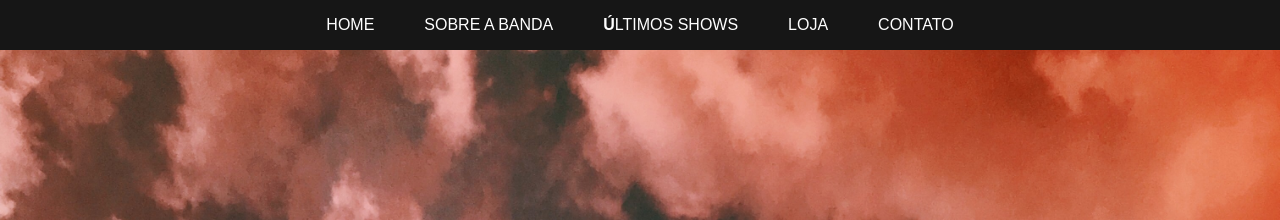
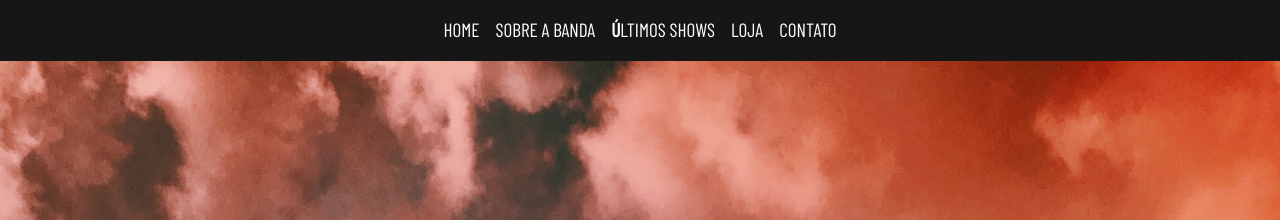
Before and after one commit to aline-guttner/sintoniza, a website: page index.html in a window 1280 px wide. Shown: the top 220 px of the page. Drawn offline with nearby package versions, Linux system fonts and the light colour scheme; a web font is replaced by a local one.

Commit message:
commit -m "corrigindo navbar"

```diff
--- a/index.html
+++ b/index.html
@@ -17,7 +17,35 @@
 <div style="overflow-x: hidden;">
 
     <body>
-        <nav>
+        <nav class="navbar  navbar-expand-md navbar-dark bg-dark myNavbar">
+            <div class="container-fluid">
+                <button class="navbar-toggler" type="button" data-bs-toggle="collapse" data-bs-target="#navbarNav"
+                    aria-controls="navbarNav" aria-expanded="false" aria-label="Toggle navigation">
+                    <span class="navbar-toggler-icon"></span>
+                </button>
+                <div class="collapse navbar-collapse" id="navbarNav">
+                    <ul class="navbar-nav">
+                        <li class="nav-item">
+                            <a class="nav-link" href="#sintoniza">HOME</a>
+                        </li>
+                        <li class="nav-item">
+                            <a class="nav-link" href="#sobre-container">SOBRE A BANDA</a>
+                        </li>
+                        <li class="nav-item">
+                            <a class="nav-link" href="#shows-container"><strong>Ú</strong>LTIMOS SHOWS</a>
+                        </li>
+                        <li class="nav-item">
+                            <a class="nav-link" href="#loja-container">LOJA</a>
+                        </li>
+                        <li class="nav-item">
+                            <a class="nav-link" href="#contato-container">CONTATO</a>
+                        </li>
+                    </ul>
+                </div>
+            </div>
+        </nav>
+        <!-- <a class="nav-link disabled">Disabled</a> -->
+        <!-- <nav>
             <span>
                 <a href="#sintoniza">HOME</a>
                 <a href="#sobre-container">SOBRE A BANDA</a>
@@ -25,7 +53,7 @@
                 <a href="#loja-container">LOJA</a>
                 <a href="#contato-container">CONTATO</a>
             </span>
-        </nav>
+        </nav> -->
         <main>
             <section id="sintoniza">
                 <div class="sintoniza-content">
--- a/style.scss
+++ b/style.scss
@@ -33,35 +33,29 @@ a{
 
 
 
-nav{
-    top: 0;
-    display: flex;
-    justify-content: center;
-    align-items: center;
-    height: 50px;
-    position: fixed;
-    z-index: 1;
-    background-color: $cor1;
-    font-family: $fonte1;
-    width: 100%;
-
-    span{
+.myNavbar{
+    background-color: $cor1!important;
+    font-family: $fonte2;
+    font-size: larger;
+    #navbarNav{
         display: flex;
-        gap: 50px;
-        a{
-            color: $cor2;
-            transition: color 0.7s;
-        }
-
-        a:hover{
+        justify-content: space-around;
+    }
+    a{
+        color: $cor2;
+        transition: color 0.7s;
+        &:hover{
             color: $cor3;
             text-decoration: none;
         }
-
-        @media (max-width: $mobile) {
-           gap: 20px;
+    }
+    @media (max-width: $mobile) {
+        #navbarNav{
+            justify-content: flex-start;
         }
     }
+
+
 }
 
 #sintoniza{
```
Also changed, not shown: style.css, 1 other file.
